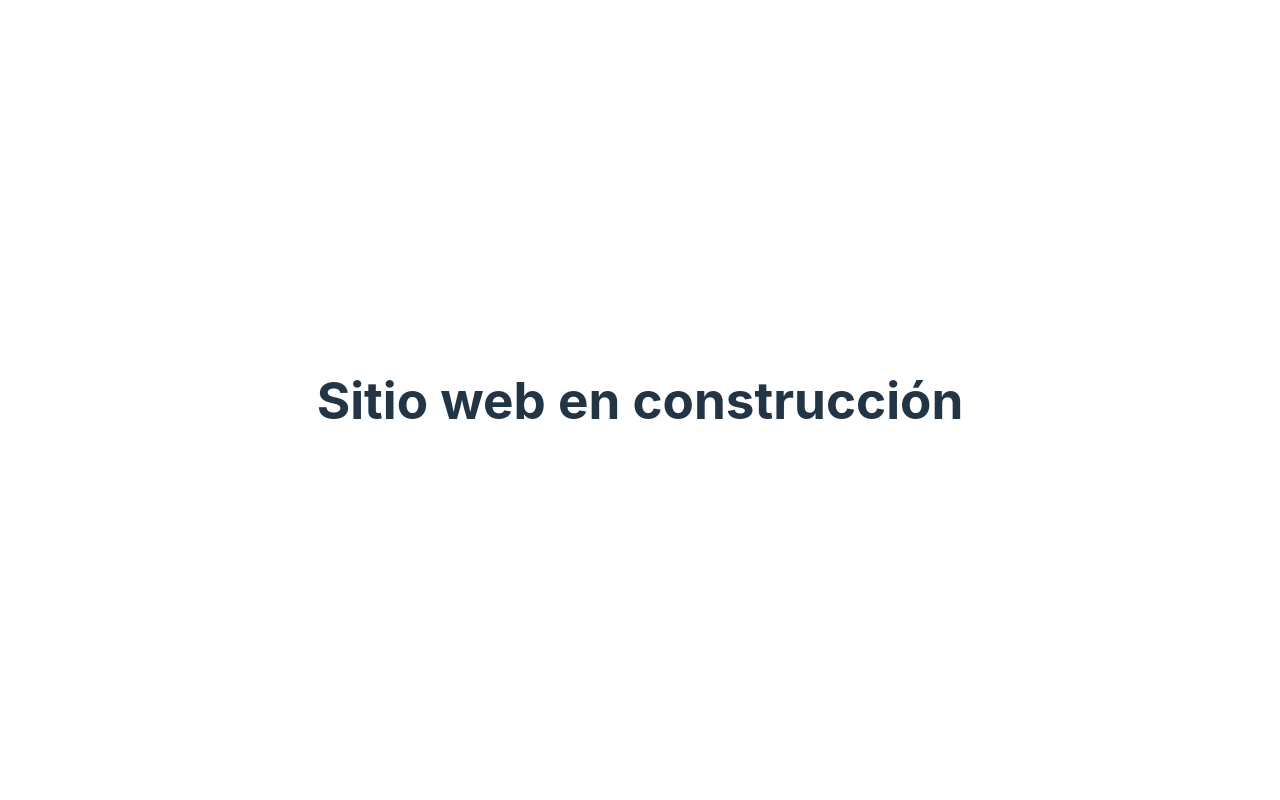
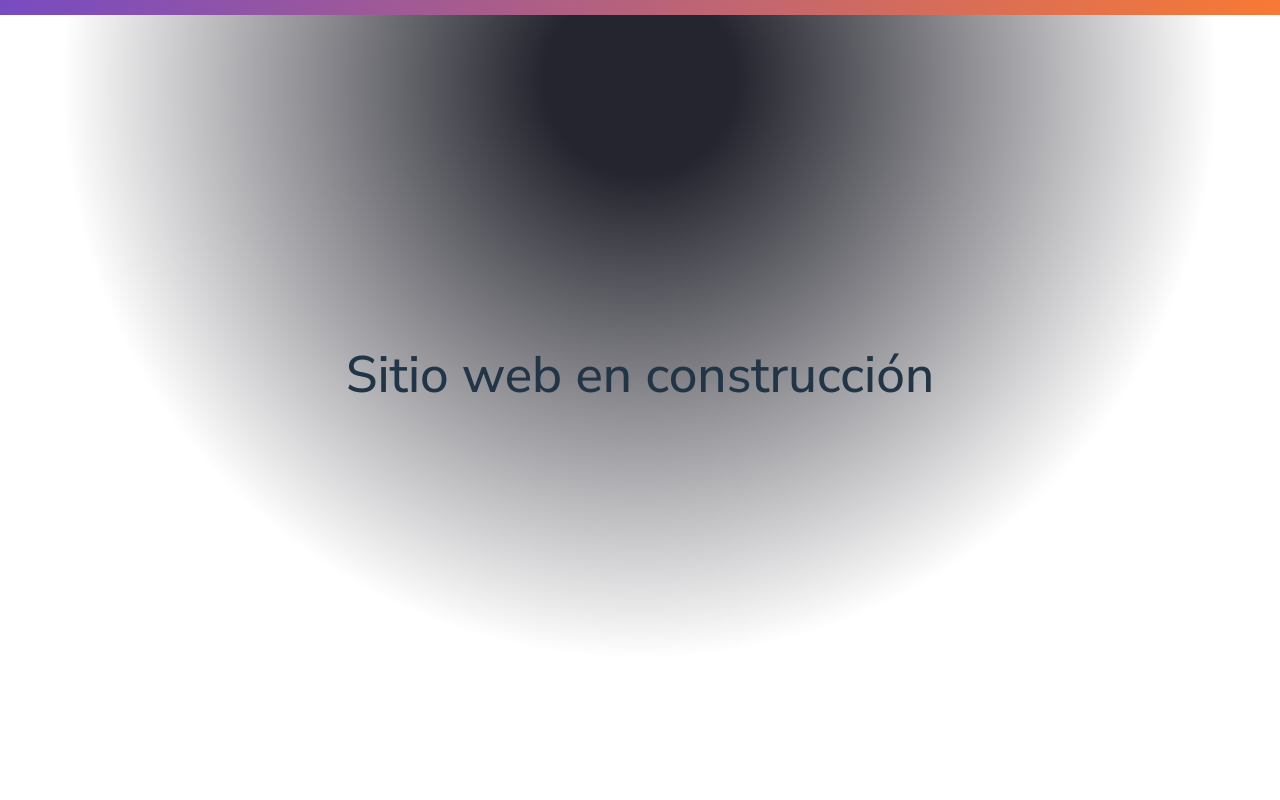
Before and after one commit to davidbogas/portfolio, a Django app: template portfolio/home/templates/home/index.html in a window 1280 px wide. Run offline with Django 5.2, Linux system fonts and the light colour scheme; the template is opened without the code that fills it: most values are stand-ins (such as "Sample title", 1, 10 or a date in 2020).

Commit message:
Changed some styles and home page Added favicon

```diff
--- a/portfolio/home/templates/home/base.html
+++ b/portfolio/home/templates/home/base.html
@@ -6,7 +6,12 @@
     <meta charset="UTF-8">
     <meta name="viewport" content="width=device-width, initial-scale=1.0">
     <title>David Bogas - Desarrollador Full-Stack</title>
+    <link rel="icon" type="image/svg+xml" href="{% static 'favicon.svg' %}">
+    <link rel="preconnect" href="https://fonts.googleapis.com">
+    <link rel="preconnect" href="https://fonts.gstatic.com" crossorigin>
+    <link href="https://fonts.googleapis.com/css?family=Nunito+Sans:300,500" rel="stylesheet">
     <link rel="stylesheet" type="text/css" href="{% static 'css/styles.css' %}">
+    <style>{{ theme }}</style>
 </head>
 <body>
     {% block content %}
--- a/portfolio/home/templates/home/index.html
+++ b/portfolio/home/templates/home/index.html
@@ -1,7 +1,15 @@
 {% extends 'home/base.html' %}
 
 {% block content %}
-    <div id="root">
-        <h1>Sitio web en construcción</h1>
-    </div>
+<header>
+    <span id="gradient-bar"></span>
+</header>
+<main>
+    <section class="container">
+        <h1 class="text-center">Sitio web en construcción</h1>
+    </section>
+</main>
+<footer>
+
+</footer>
 {% endblock %}
--- a/portfolio/home/views.py
+++ b/portfolio/home/views.py
@@ -2,4 +2,6 @@ from django.shortcuts import render
 
 
 def home(request):
-    return render(request, 'home/index.html')
+    context = {}
+
+    return render(request, 'home/index.html', context)
--- a/portfolio/static/css/styles.css
+++ b/portfolio/static/css/styles.css
@@ -1,98 +1,85 @@
-#root {
-    max-width:1280px;
-    margin:0 auto;
-    padding:2rem;
-    text-align:center
+:root {
+  /* colors */
+  --text-color: #ffffffde;
+  --bg-color: #05070B;
+  --primary-color: #784bc2;
+  --secondary-color: #f87934;
+
+  font-family: Nunito Sans,BlinkMacSystemFont,-apple-system,Segoe UI,Roboto,Oxygen,Ubuntu,Cantarell,Fira Sans,Droid Sans,Helvetica Neue,Helvetica,Arial,sans-serif;
+  line-height: 1.5;
+  font-weight: 300;
+  color-scheme: light dark;
+  font-synthesis: none;
+  text-rendering: optimizeLegibility;
+  -webkit-font-smoothing: antialiased;
+  -moz-osx-font-smoothing: grayscale;
+}
+
+body {
+  color: var(--text-color);
+  background-color: var(--bg-color);
+  background-image: radial-gradient(circle at 50% 10%, #25252f 10%, #00000000 60%);
+  margin: 0;
+  min-height: 100vh;
+}
+
+main {
+  max-width: 1280px;
+  margin: 0 auto;
+  display: flex;
+  flex-direction: column;
+  justify-content: center;
+  min-height: 90vh;
+}
+
+a {
+  font-weight: 500;
+  color: #646cff;
+  text-decoration: inherit
+}
+
+a:hover {
+  color: #535bf2
+}
+
+h1 {
+  font-size: 3.2em;
+  line-height: 1.1
+}
+
+#gradient-bar {
+  display: block;
+  width: 100%;
+  height: 15px;
+  background-image: linear-gradient(to right, var(--primary-color), var(--secondary-color));
+}
+
+.container {
+  max-width: 1280px;
+  margin: 0 auto;
+  padding: .75rem;
+}
+
+.row {
+  display: flex;
+  flex-direction: row;
+}
+
+.col {
+  flex: 1;
+}
+
+.text-center {
+  text-align: center !important;
+}
+
+@media (prefers-color-scheme: light) {
+  :root {
+    --text-color: #213547;
+    --bg-color: #ffffff;
   }
-  .logo {
-    height:6em;
-    padding:1.5em;
-    will-change:filter;
-    transition:filter .3s
+
+  a:hover {
+    color: #747bff
   }
-  .logo:hover {
-    filter:drop-shadow(0 0 2em #646cffaa)
-  }
-  .logo.react:hover {
-    filter:drop-shadow(0 0 2em #61dafbaa)
-  }
-  @keyframes logo-spin {
-    0% {
-      transform:rotate(0)
-    }
-    to {
-      transform:rotate(360deg)
-    }
-  }
-  @media (prefers-reduced-motion: no-preference) {
-    a:nth-of-type(2) .logo {
-      animation:logo-spin infinite 20s linear
-    }
-  }
-  .card {
-    padding:2em
-  }
-  .read-the-docs {
-    color:#888
-  }
-  :root {
-    font-family:Inter,system-ui,Avenir,Helvetica,Arial,sans-serif;
-    line-height:1.5;
-    font-weight:400;
-    color-scheme:light dark;
-    color:#ffffffde;
-    background-color:#242424;
-    font-synthesis:none;
-    text-rendering:optimizeLegibility;
-    -webkit-font-smoothing:antialiased;
-    -moz-osx-font-smoothing:grayscale
-  }
-  a {
-    font-weight:500;
-    color:#646cff;
-    text-decoration:inherit
-  }
-  a:hover {
-    color:#535bf2
-  }
-  body {
-    margin:0;
-    display:flex;
-    place-items:center;
-    min-width:320px;
-    min-height:100vh
-  }
-  h1 {
-    font-size:3.2em;
-    line-height:1.1
-  }
-  button {
-    border-radius:8px;
-    border:1px solid transparent;
-    padding:.6em 1.2em;
-    font-size:1em;
-    font-weight:500;
-    font-family:inherit;
-    background-color:#1a1a1a;
-    cursor:pointer;
-    transition:border-color .25s
-  }
-  button:hover {
-    border-color:#646cff
-  }
-  button:focus,
-  button:focus-visible {
-    outline:4px auto -webkit-focus-ring-color
-  }
-  @media (prefers-color-scheme: light) {
-    :root {
-      color:#213547;
-      background-color:#fff
-    }
-    a:hover {
-      color:#747bff
-    }
-    button {
-      background-color:#f9f9f9
-    }
-  }
+}
```
Also changed, not shown: portfolio/static/favicon.svg (added).
